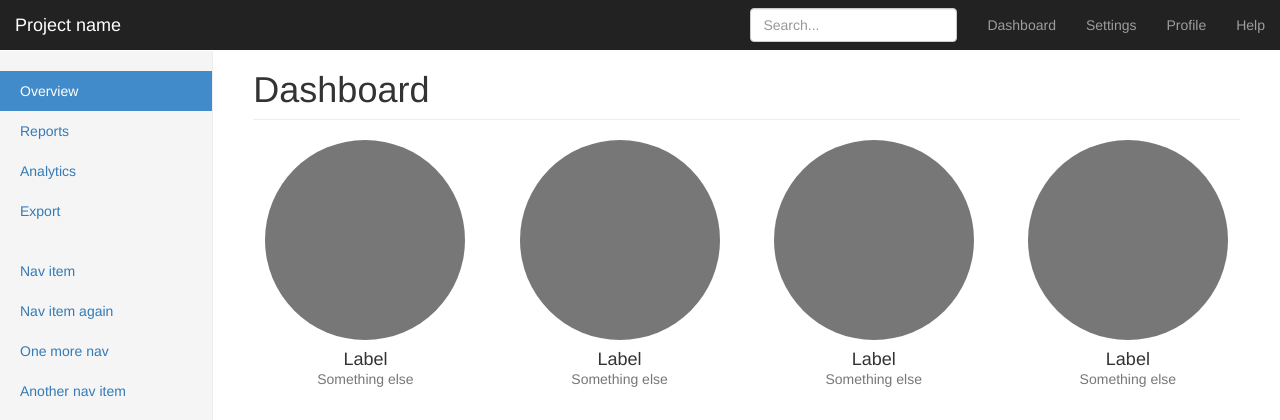
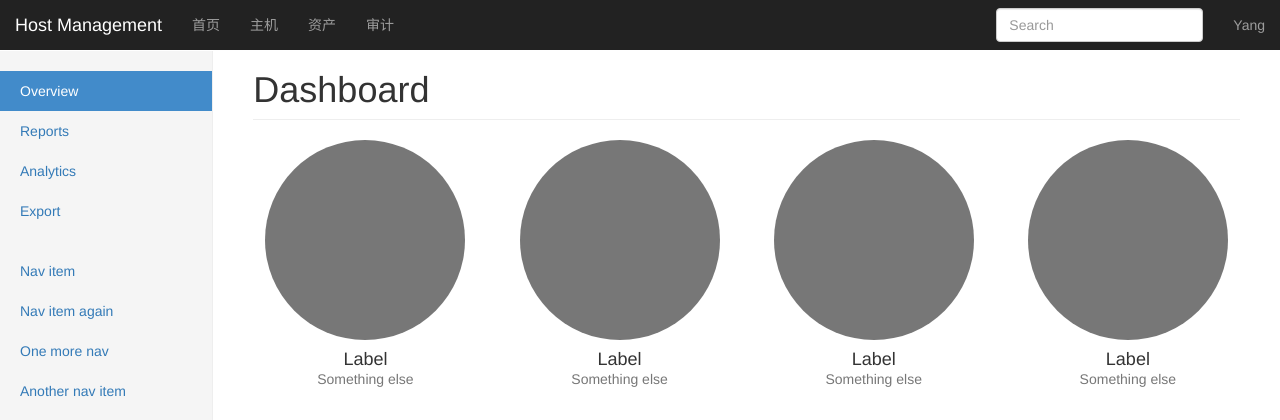
Before and after one commit to bobbyquennell/Testing, a Django app: page /app/index/ in a window 1280 px wide. Shown: the top 420 px of the page. Run offline with Django 3.2, Linux system fonts and the light colour scheme; some libraries are stand-ins or nearby versions.

Commit message:
Create links in index page

```diff
--- a/app/urls.py
+++ b/app/urls.py
@@ -29,5 +29,7 @@ urlpatterns = [
     url(r'^index/$',views.index),
     url(r'^host/$',views.host),
     url(r'^many/$',views.add_many),
+    url(r'^asset/$',views.asset),
+    url(r'^audit/$',views.audit),
     # url(r'^register/$',views.register),
 ]
--- a/app/views.py
+++ b/app/views.py
@@ -83,8 +83,6 @@ def host(request):
     # Therefore, filter is the same as all function
     # ret['data'] = asset_data
 
-
-
 # group's type is <class 'django.db.models.query.QuerySet'> and content is [<Group: Group object>, <Group: Group object>]
 #And <Group: Group object> is an object which encapsulates class's attributes and a single record.
     group_data = models.Group.objects.all()
@@ -134,3 +132,13 @@ def add_many(request):
     u1.group_set.add(g1)
 
     return HttpResponse('Add successfully')
+
+
+def asset(request):
+    return render(request,'asset.html')
+
+
+
+
+def audit(request):
+    return render(request,'audit.html')
--- a/templates/index.html
+++ b/templates/index.html
@@ -33,18 +33,24 @@
             <span class="icon-bar"></span>
             <span class="icon-bar"></span>
           </button>
-          <a class="navbar-brand" href="#">Project name</a>
+          <a class="navbar-brand" href="#">Host Management</a>
         </div>
         <div id="navbar" class="navbar-collapse collapse">
+          <ul class="nav navbar-nav">
+            <li><a href="/app/index/">首页</a></li>
+            <li><a href="/app/host/">主机</a></li>
+            <li><a href="/app/asset">资产</a></li>
+            <li><a href="/app/audit">审计</a></li>
+          </ul>
           <ul class="nav navbar-nav navbar-right">
-            <li><a href="#">Dashboard</a></li>
-            <li><a href="#">Settings</a></li>
-            <li><a href="#">Profile</a></li>
-            <li><a href="#">Help</a></li>
+              <li>
+              <form class="navbar-form">
+                  <input type="text" class="form-control" placeholder="Search">
+              </form>
+              <li><a href="#">Yang</a></li>
+              </li>
           </ul>
-          <form class="navbar-form navbar-right">
-            <input type="text" class="form-control" placeholder="Search...">
-          </form>
+
         </div>
       </div>
     </nav>
@@ -235,9 +241,8 @@
     <script src="/static/jquery/jquery-2.2.0.js"></script>
     <script>window.jQuery || document.write('<script src="../../assets/js/vendor/jquery.min.js"><\/script>')</script>
     <script src="/static/bootstrap/js/bootstrap.min.js"></script>
-    <!-- Just to make our placeholder images work. Don't actually copy the next line! -->
-    <script src="/static/bootstrap/js/holder.min.js"></script>
-    <!-- IE10 viewport hack for Surface/desktop Windows 8 bug -->
-    <script src="../../assets/js/ie10-viewport-bug-workaround.js"></script>
-  </body>
+
+
+</body>
+
 </html>
```
